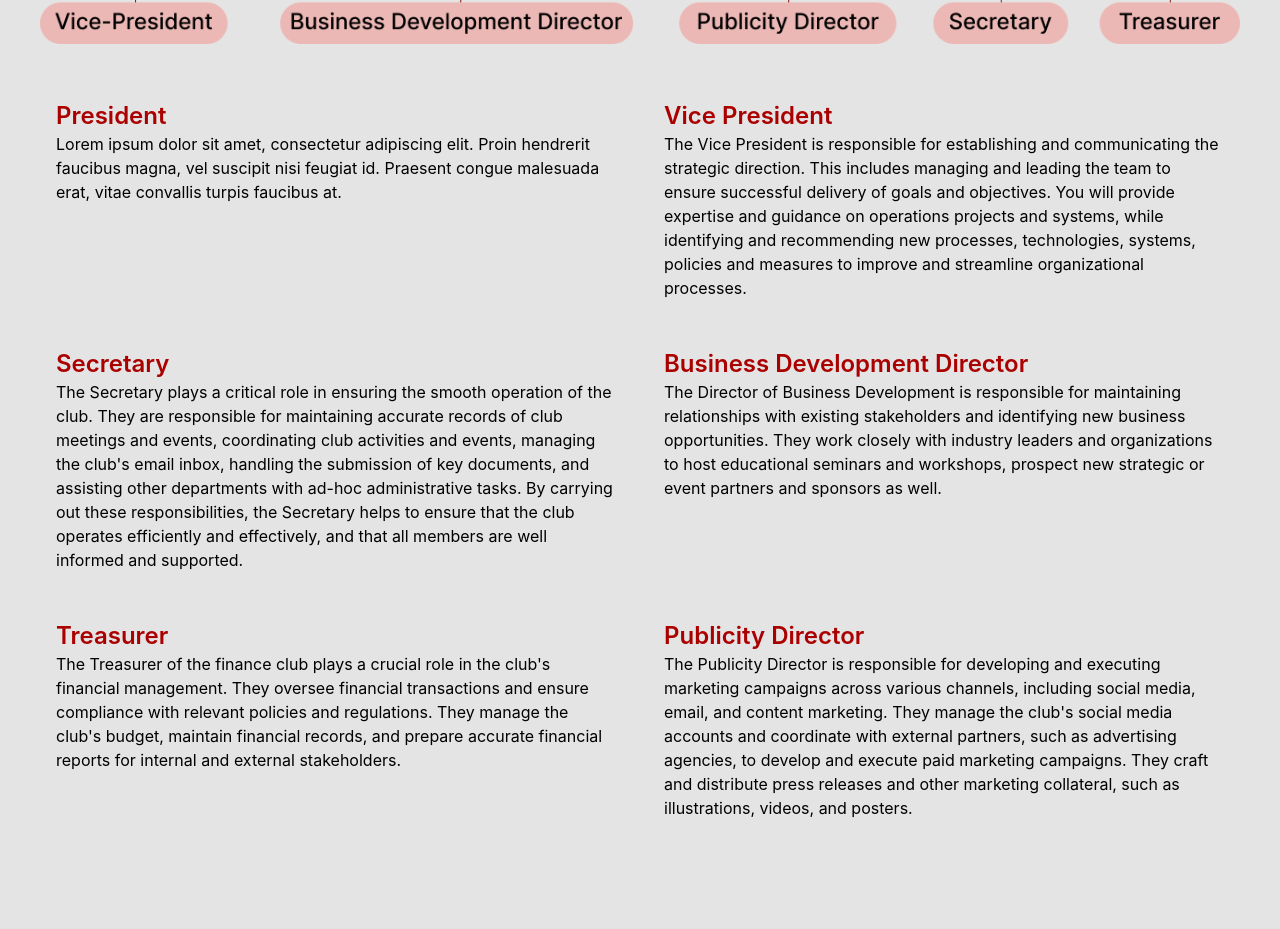
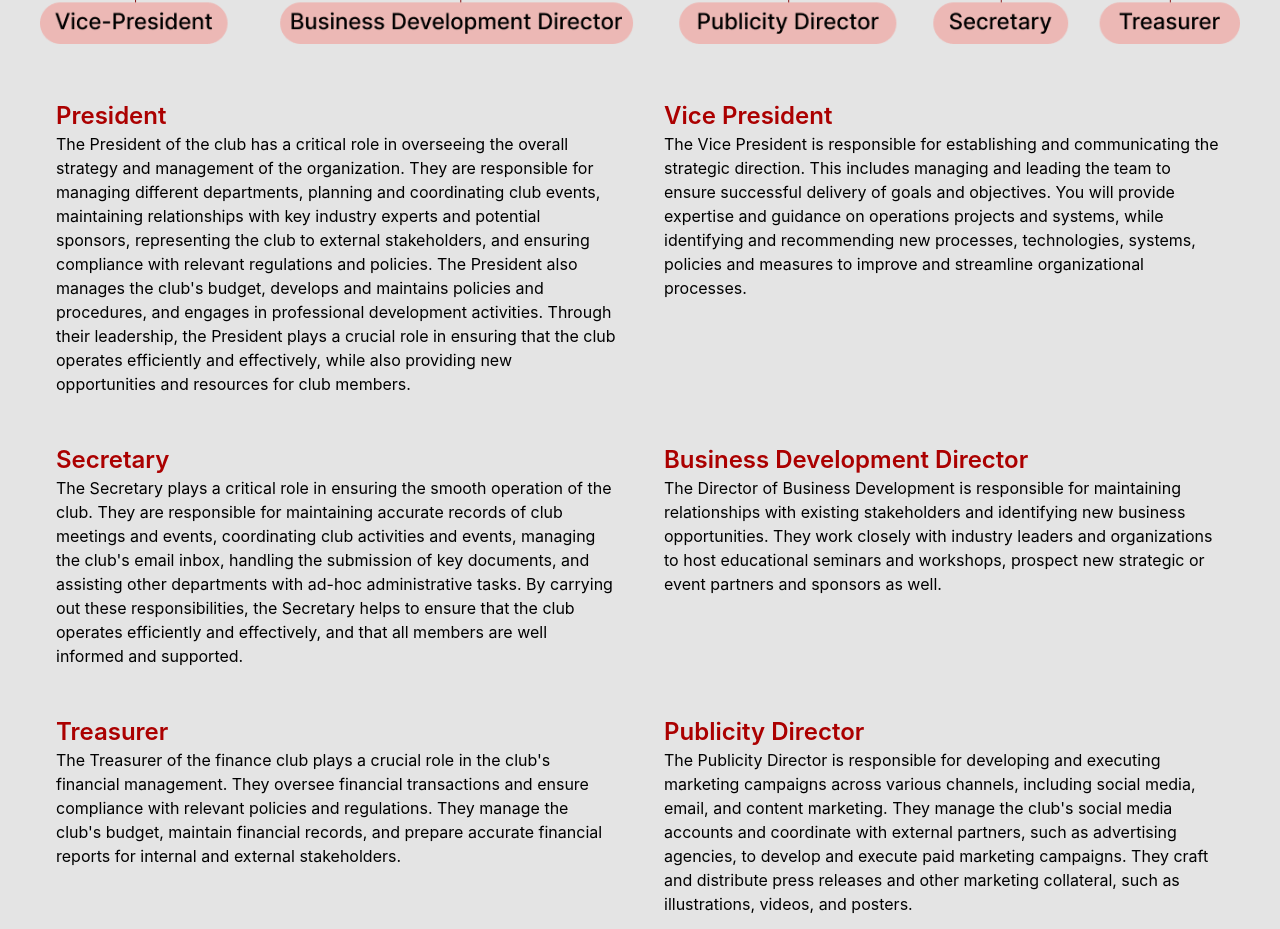
Before and after one commit to yash2mehta/website, a React (Vite) app: page /aboutus/clubstructure in a window 1280 px wide. Shown: the part 980-1909 px from the top of the page. Before the commit the page ends 1856 px from the top, so only its background shows below. Built offline with nearby package versions, Linux system fonts and the light colour scheme.

Commit message:
bugfixes, added president description, added link to jignesh's page

```diff
--- a/src/AboutUs/ClubStructure.tsx
+++ b/src/AboutUs/ClubStructure.tsx
@@ -28,7 +28,7 @@ const ClubStructure = () => {
             <div className="grid grid-cols-1 gap-4 md:grid-cols-2 mx-10">
               <div className="p-4">
                 <h2 className="text-2xl text-primary-300 font-semibold">President</h2>
-                <p>Lorem ipsum dolor sit amet, consectetur adipiscing elit. Proin hendrerit faucibus magna, vel suscipit nisi feugiat id. Praesent congue malesuada erat, vitae convallis turpis faucibus at.</p>
+                <p>The President of the club has a critical role in overseeing the overall strategy and management of the organization. They are responsible for managing different departments, planning and coordinating club events, maintaining relationships with key industry experts and potential sponsors, representing the club to external stakeholders, and ensuring compliance with relevant regulations and policies. The President also manages the club's budget, develops and maintains policies and procedures, and engages in professional development activities. Through their leadership, the President plays a crucial role in ensuring that the club operates efficiently and effectively, while also providing new opportunities and resources for club members.</p>
               </div>
               <div className="p-4">
                 <h2 className="text-2xl text-primary-300 font-semibold">Vice President</h2>
--- a/src/App.tsx
+++ b/src/App.tsx
@@ -6,6 +6,7 @@ import ClubAdvisors from "./AboutUs/ClubAdvisors";
 import Testimonials from "./AboutUs/Testimonials";
 import ManagementCommittee from "./AboutUs/ManagementCommittee";
 import ContactUs from "./ContactUs/ContactUs";
+import Sponsors from "./Partners/Sponsors"
 
 function App() {
 	return (
@@ -20,6 +21,8 @@ function App() {
 					Component={ManagementCommittee}
 				/>
 				<Route path="/contactus" Component={ContactUs} />
+
+				<Route path="/partners" Component={Sponsors} />
 			</Routes>
 		</BrowserRouter>
 	);
--- a/src/components/Navbar/Navbar2.tsx
+++ b/src/components/Navbar/Navbar2.tsx
@@ -35,7 +35,7 @@ const Navbar2 = () => {
 						{/* <Menu.Item key="1"><img className='h-fit' src={Logo}/></Menu.Item> */}
 						<img className="max-h-16 my-auto" src={Logo} />
 						<Menu.Item key="home">
-							<Link to="/home">Home</Link>
+							<Link to="/">Home</Link>
 						</Menu.Item>
 						<SubMenu
 							key="aboutus"
--- a/tailwind.config.js
+++ b/tailwind.config.js
@@ -12,6 +12,7 @@ export default {
         // "gray-100": "#DFCCCC",
         // "gray-500": "#5E0000",
         "primary-100": "#F0475F",
+        "primary-200": "#E55C56",
         "primary-300": "#AB0000",
         "primary-500": "#800000",
         // "secondary-400": "#FFCD5B",
```
